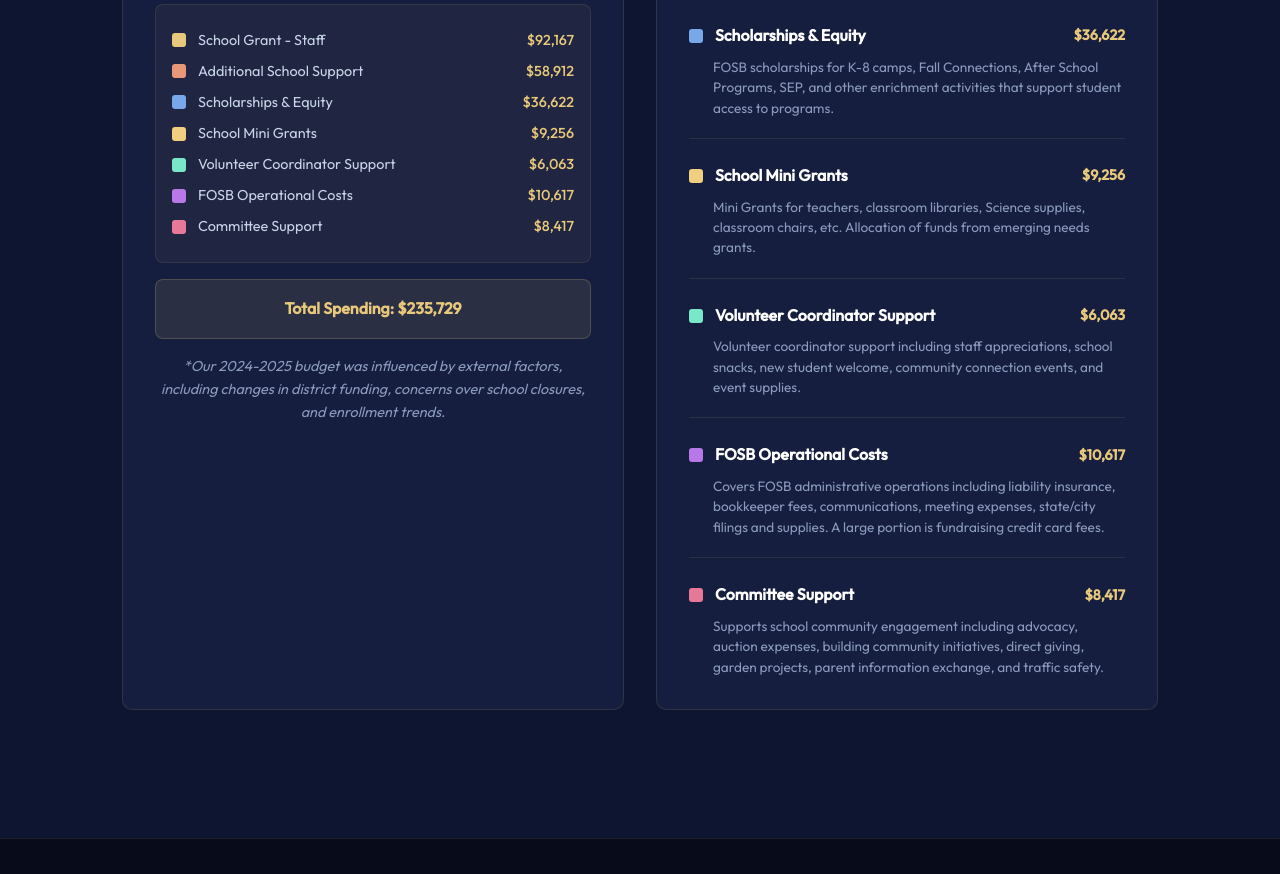
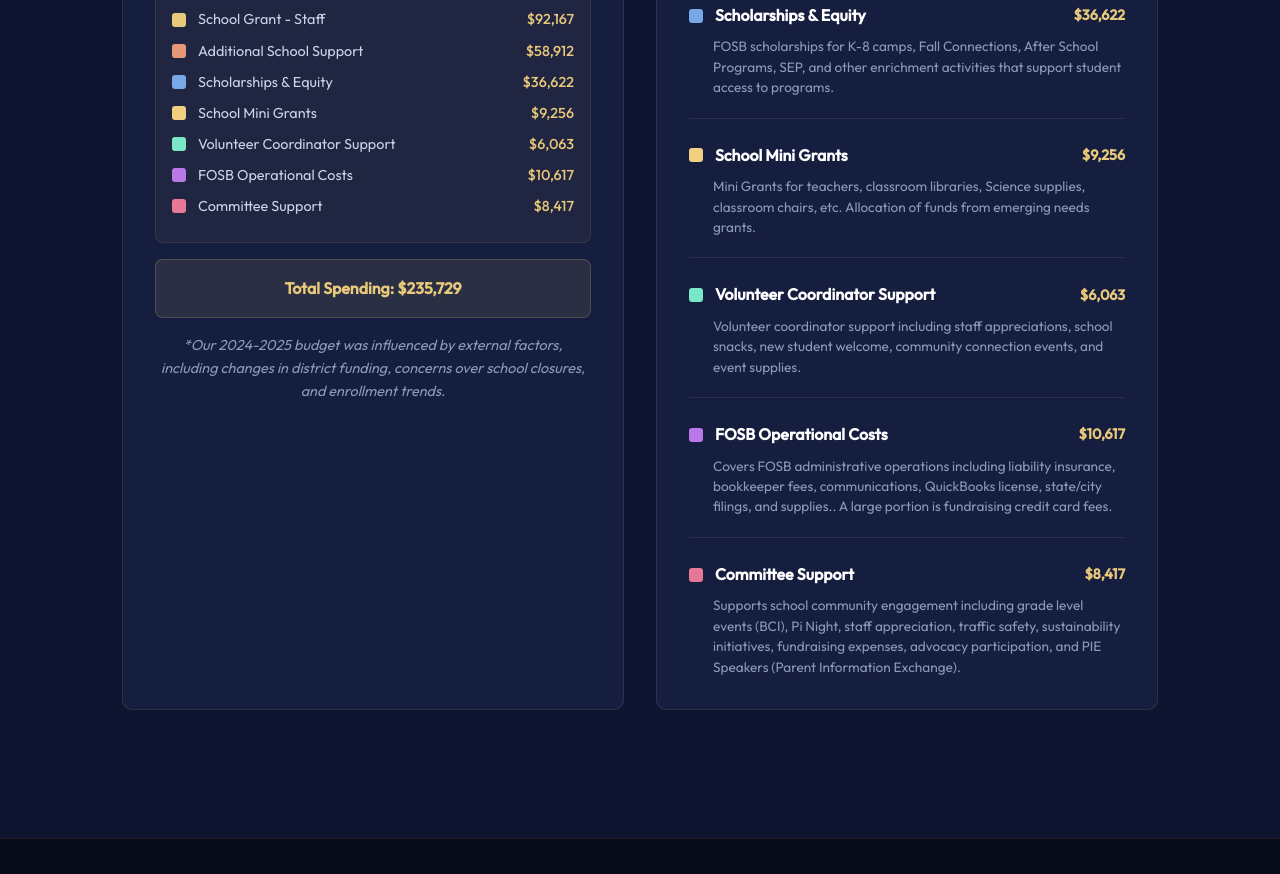
Before and after one commit to georittenmyer/galactic-gala, a plain HTML site: page budget-allocation.html in a window 1280 px wide. Shown: the part 2019-2893 px from the top of the page. Drawn offline with nearby package versions, Linux system fonts and the light colour scheme; a web font is replaced by a local one.

Commit message:
Update budget-allocation.html

```diff
--- a/budget-allocation.html
+++ b/budget-allocation.html
@@ -405,7 +405,7 @@
                     "Funds available to support needs as they arise through the year including Kiln repair, new committee initiatives, Seminars for students, and more!",
                     "Supports yearly activities and supplies like graduations, , Lantern Festival, Yearbooks, and Supplies for exploratory studies,WEB, and SEP.",
                     "Supports school community engagement including advocacy and legislative participation, auction expenses, building community initiatives (Pi night, Book-a-Day), direct giving, garden and grounds projects, staff appreciation, traffic safety, sustainability initiatives, and parent information exchange.",
-                    "Covers FOSB administrative operations including liability insurance, bookkeeper fees, communications, annual planning meetings, meeting expenses, QuickBooks license, state/city filings, and supplies.",
+                    "Covers FOSB administrative operations including liability insurance, bookkeeper fees, communications, QuickBooks license, state/city filings, and supplies.",
                 ],
             };
 
@@ -427,8 +427,8 @@
                     "FOSB scholarships for K-8 camps, Fall Connections, After School Programs, SEP, and other enrichment activities that support student access to programs.",
                     "Mini Grants for teachers, classroom libraries, Science supplies, classroom chairs, etc. Allocation of funds from emerging needs grants.",
                     "Volunteer coordinator support including staff appreciations, school snacks, new student welcome, community connection events, and event supplies.",
-                    "Covers FOSB administrative operations including liability insurance, bookkeeper fees, communications, meeting expenses, state/city filings and supplies. A large portion is fundraising credit card fees.",
-                    "Supports school community engagement including advocacy, auction expenses, building community initiatives, direct giving, garden projects, parent information exchange, and traffic safety.",
+                    "Covers FOSB administrative operations including liability insurance, bookkeeper fees, communications, QuickBooks license, state/city filings, and supplies.. A large portion is fundraising credit card fees.",
+                    "Supports school community engagement including grade level events (BCI), Pi Night, staff appreciation, traffic safety, sustainability initiatives, fundraising expenses, advocacy participation, and PIE Speakers (Parent Information Exchange).",
                 ],
             };
 
```
